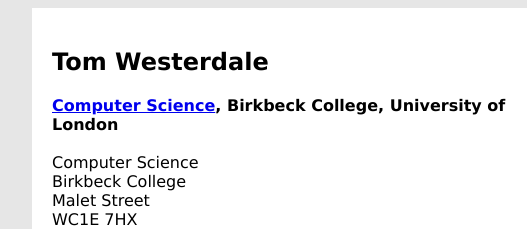
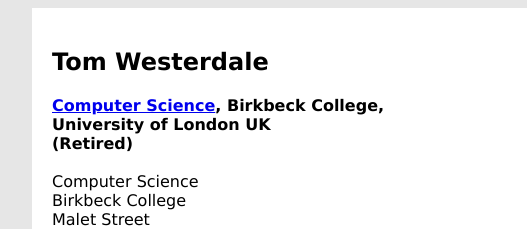
Before and after one commit to tomwesterdale/tomwesterdale, a plain HTML site: page index.html in a window 1280 px wide. Shown: the top 229 px of the page, 188-715 px from the left. Drawn offline with Linux system fonts and the light colour scheme.

Commit message:
Update index.html

```diff
--- a/index.html
+++ b/index.html
@@ -19,7 +19,8 @@
 <div class="container">
 	<span><img alt="Tom Westerdale" src="thw.png" style="border: 0px solid; height: 240px;" align="right" /></span>
 	<h2 class="style1">Tom Westerdale<br></h2>
-	<strong><a href="https://www.dcs.bbk.ac.uk/" target="_new">Computer Science</a>, Birkbeck College, University of London</strong>
+	<strong><a href="https://www.dcs.bbk.ac.uk/" target="_new">Computer Science</a>,
+		Birkbeck College,<br> University of London UK<br> (Retired)</strong>
 	<br>
 	<br>
 	Computer Science<br>
```
